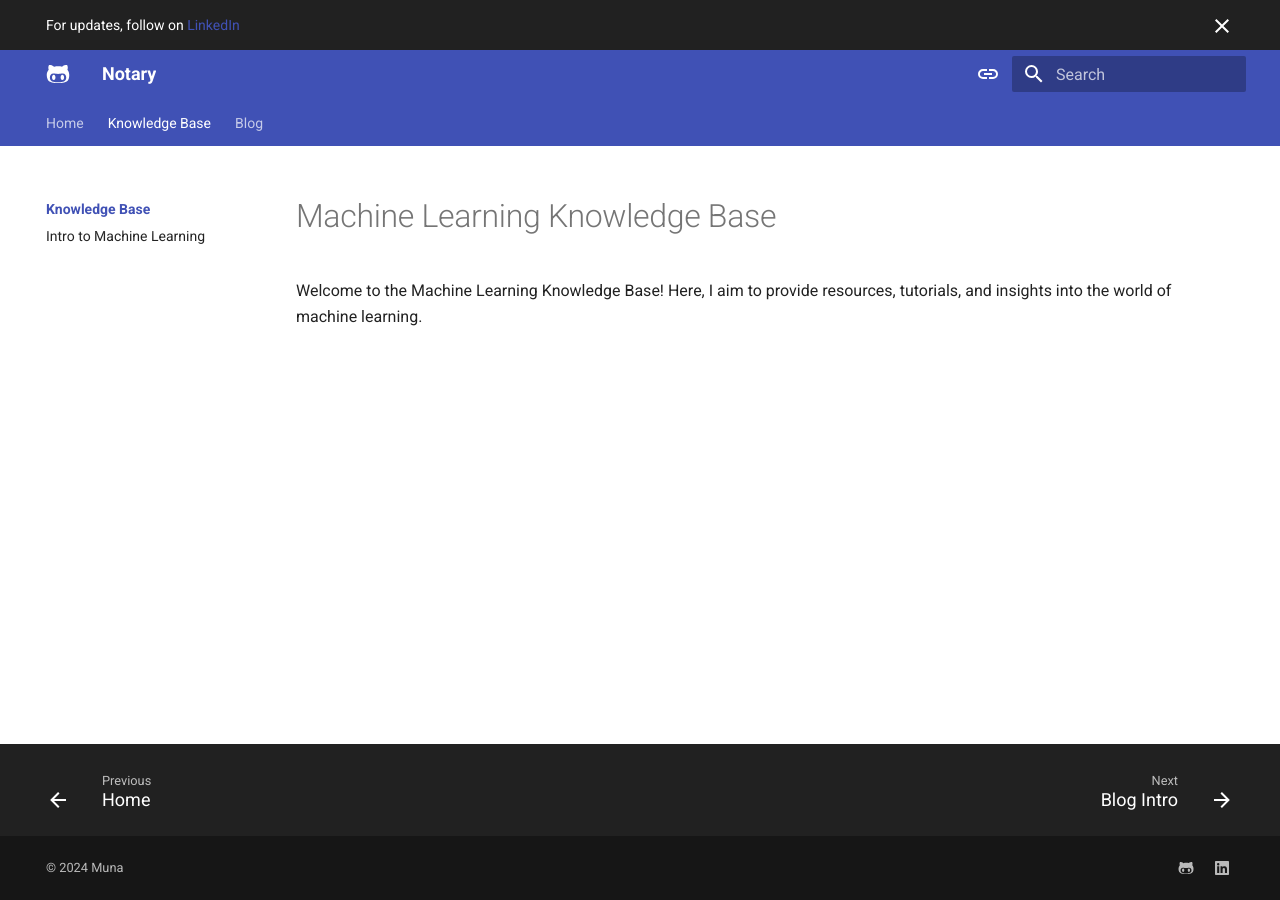
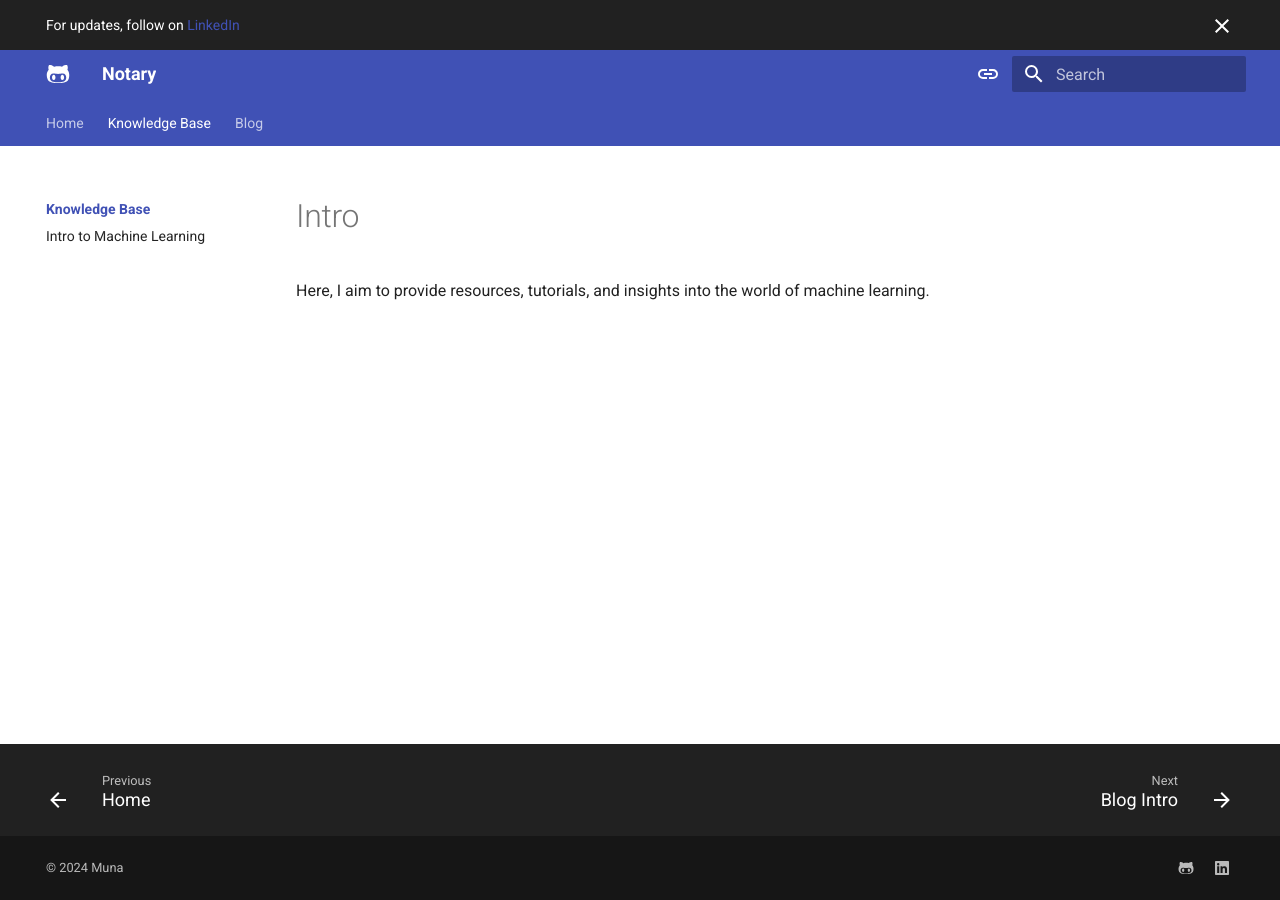
Before and after one commit to RBBU/notary, an MkDocs documentation site: the page built from docs/Knowledge_Base/Machine_Learning/index.md, in a window 1280 px wide. Built offline with MkDocs 1.6.1 and Material for MkDocs 9.7.7, drawn with Linux system fonts in a browser that asks for light colours.

Commit message:
Adding changes

```diff
--- a/docs/Knowledge_Base/Machine_Learning/index.md
+++ b/docs/Knowledge_Base/Machine_Learning/index.md
@@ -1,3 +1,2 @@
-# Machine Learning Knowledge Base
-
-Welcome to the Machine Learning Knowledge Base! Here, I aim to provide resources, tutorials, and insights into the world of machine learning.
+# Intro
+Here, I aim to provide resources, tutorials, and insights into the world of machine learning.
```
